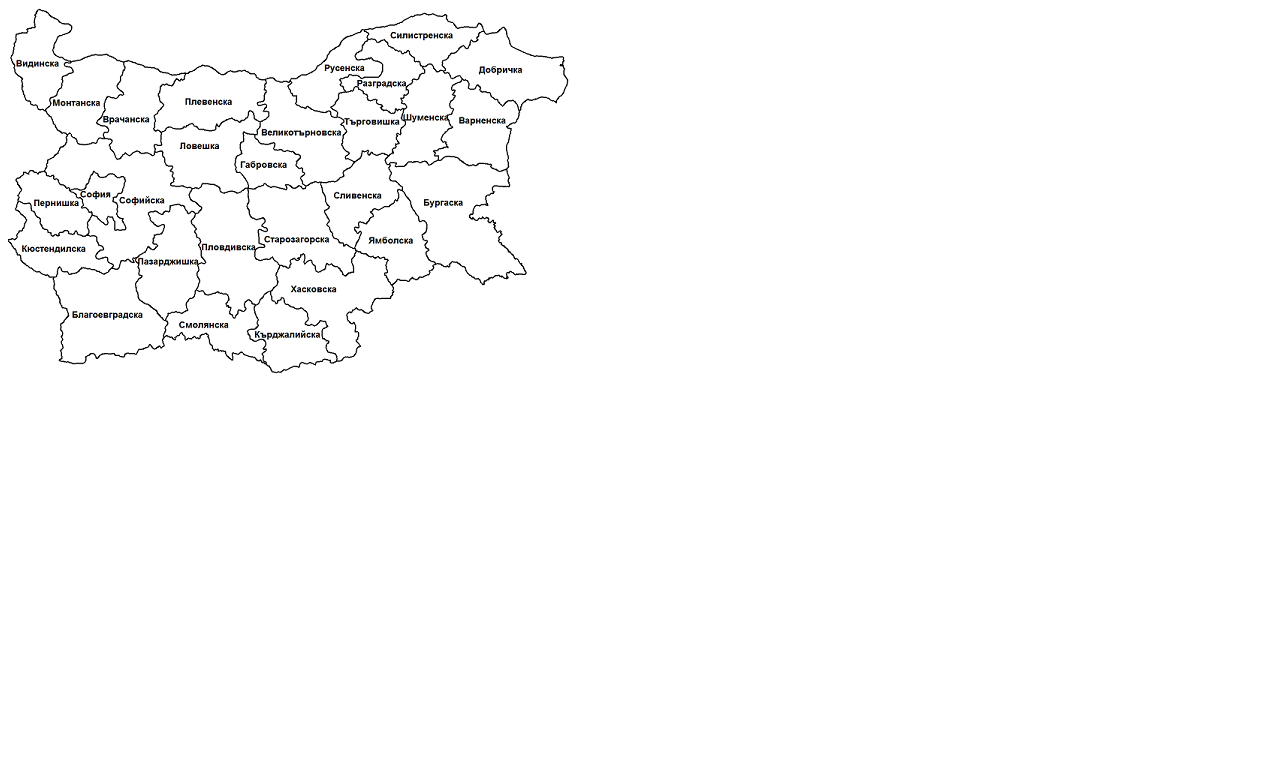
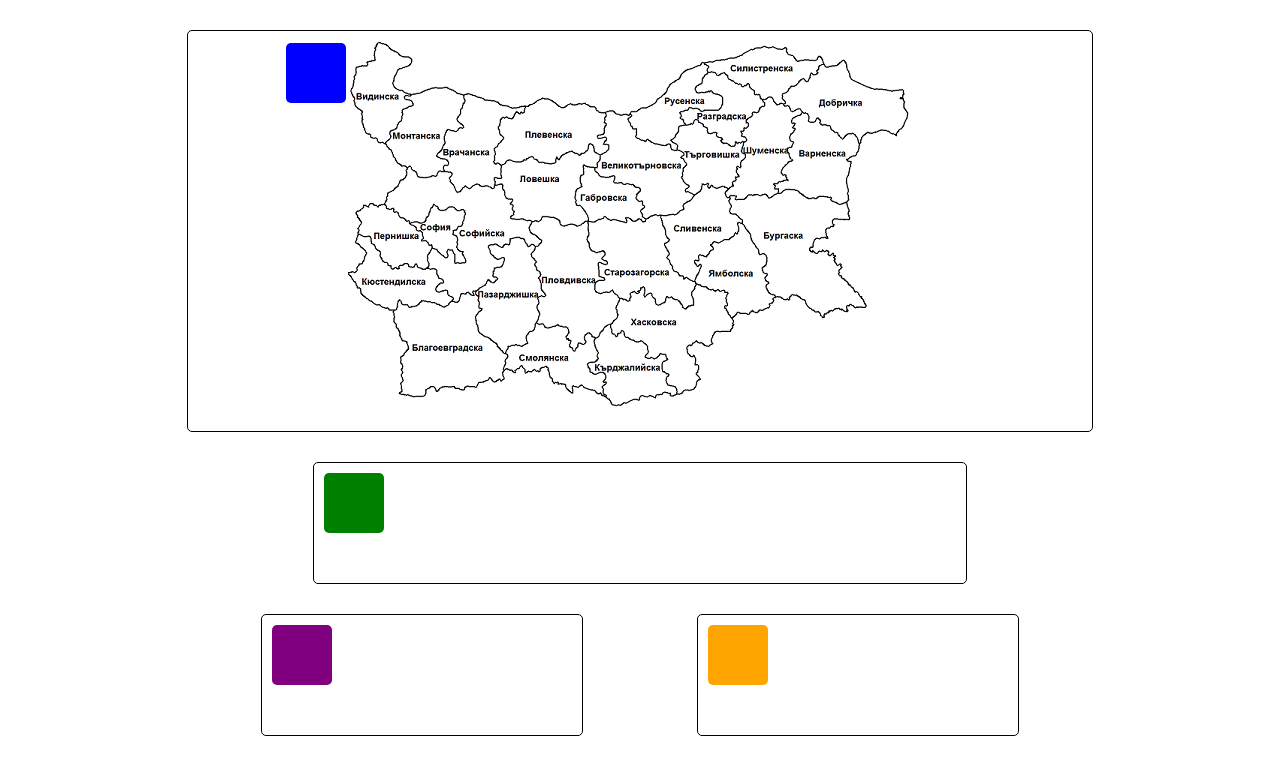
Before and after one commit to kanu-marketing/conqquiztador, a plain HTML site: page Conqquiztador/index.html in a window 1280 px wide. Drawn offline with Linux system fonts and the light colour scheme.

Commit message:
Revert changes of styles/style.css

```diff
--- a/Conqquiztador/index.html
+++ b/Conqquiztador/index.html
@@ -18,11 +18,11 @@
         </div>
     </div>
     <div id="player" class="container">
-	    <div id="third">
+	    <div id="player_child">
         </div>
     </div>
 	<div id="al" class="container">
-	    <div id="four">
+	    <div id="al_child">
         </div>
     </div>
 </body>
--- a/Conqquiztador/styles/style.css
+++ b/Conqquiztador/styles/style.css
@@ -1,2 +1,69 @@
-body {
+#game_field {
+	margin:auto;
+	margin-top: 30px;
+	width: 70%;
+	height: 380px;
 }
+
+#question_box {
+	margin:auto;
+	margin-top: 30px;
+	width: 50%;
+	height: 100px;
+}
+
+#player {
+	margin-left: 20%;
+	margin-top: 30px;
+	float: left;
+	width: 300px;
+	height: 100px;
+
+}
+
+#al {
+	margin-right: 20%;
+	float:right;
+	margin-top: 30px;
+	width: 300px;
+	height: 100px;
+	right: 50%
+}
+
+.container {
+	border-radius: 5px;
+	border: 1px solid black;
+	padding:10px;
+	margin:5px;
+}
+
+	.container #field_child {
+		background-color: blue;
+        margin:2px;
+        margin-left: 10%;
+	}
+
+	.container #question_child {
+		background-color: green;
+	}
+
+	.container #player_child {
+		background-color: purple;
+	}
+
+	.container #al_child {
+		background-color: orange;
+	}
+
+	.container #field_child, .container #question_child, .container #player_child, .container #al_child {
+		float: left;
+		height: 60px;
+		width: 60px;
+		border-radius:5px;
+		user-select:none;
+		text-align:center;
+		vertical-align:central;
+		color:white;
+		font-weight:bold;
+		text-align:center;
+	}
```
Also changed, not shown: 1 other file.
